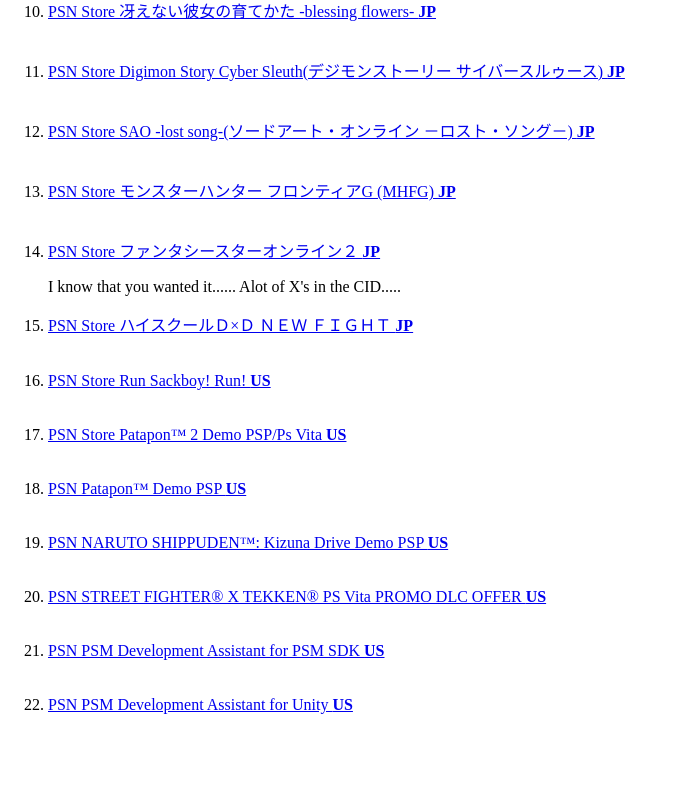
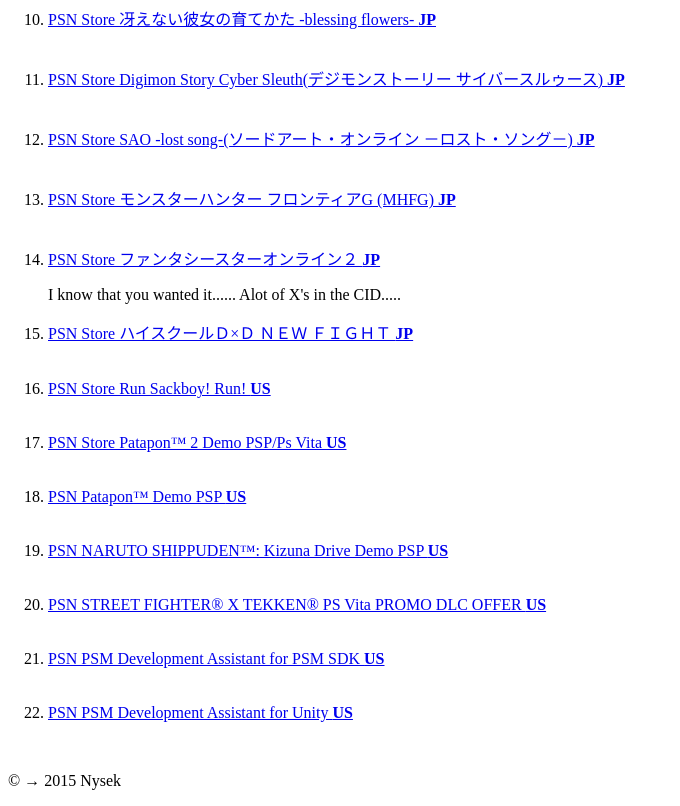
Before and after one commit to Nysek/Ps-Vita-Command-HTML-launcher, a plain HTML site: page index.html in a window 1280 px wide. Shown: the part 634-1440 px from the top of the page, without its empty margins (0-680 px from the left). Before the commit the page ends 1390 px from the top, so only its background shows below. Drawn offline with Linux system fonts and the light colour scheme.

Commit message:
Update index.html
Fixed my html code up.

```diff
--- a/index.html
+++ b/index.html
@@ -1,10 +1,11 @@
+<!DOCTYPE html>
 <!--Made by Nysek, 2015-->
 <HTML>
-<Body>
 <head>
   <meta charset="utf-8"></meta>
   <Title> Ps Vita Command HTML-launcher</title>
 </head>
+<body>
 <p>Choose either one and go.</p>
 <p> All of these games you see here are either Demos, DLC or Full games.</p>
 <p>Nothing Fancy here.</p>
@@ -74,5 +75,8 @@
 <li><a href="psns:browse?product=IP9100-PCSI00009_00-UNITYDEV00000000">PSN PSM Development Assistant for Unity <b>US</b></a></li>
 </ol>
 <br>
+<footer>
+      <p>&copy; &rarr; 2015 Nysek</p>
+    </footer>
 </Body>
 </HTML>
```
